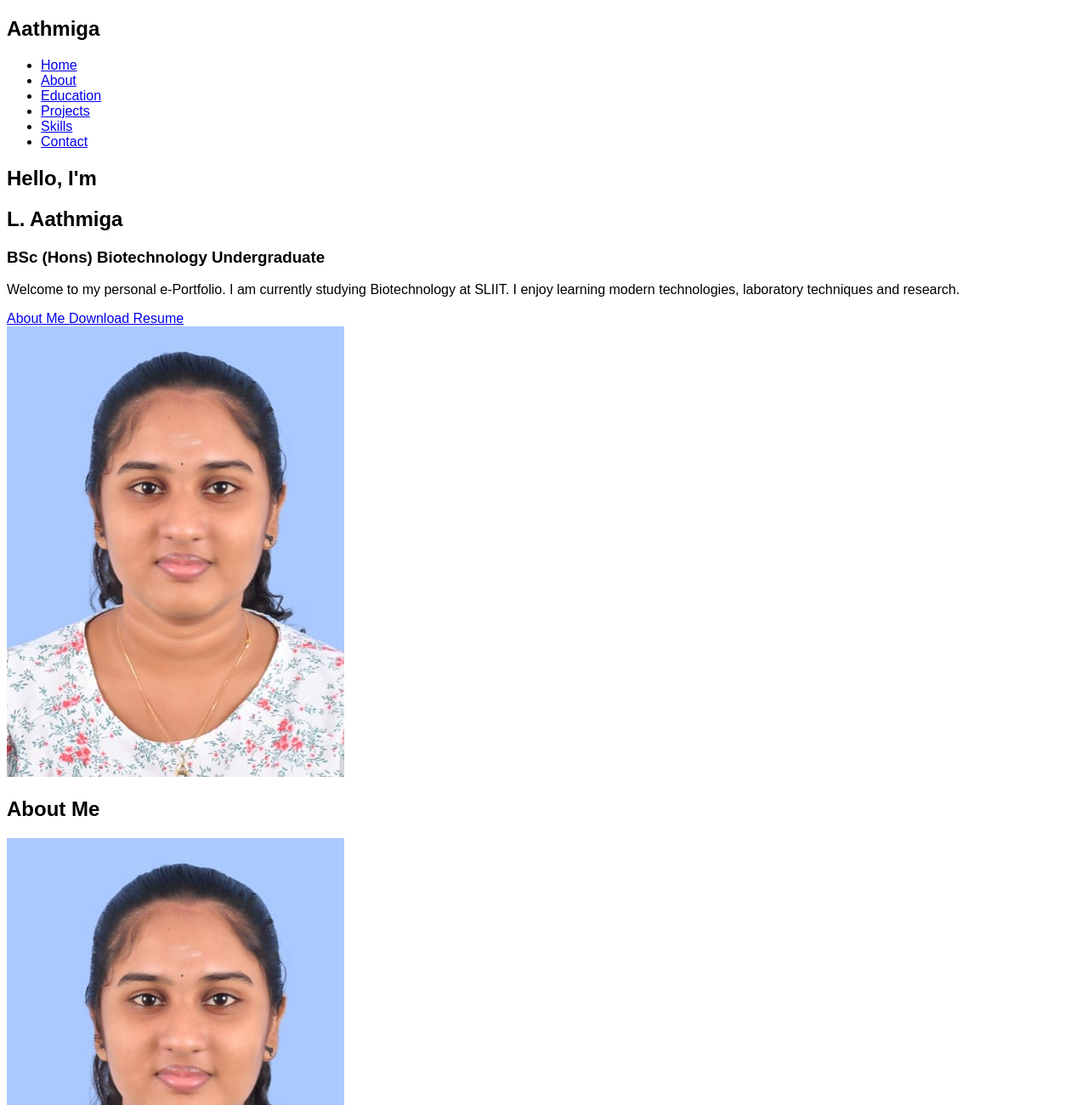
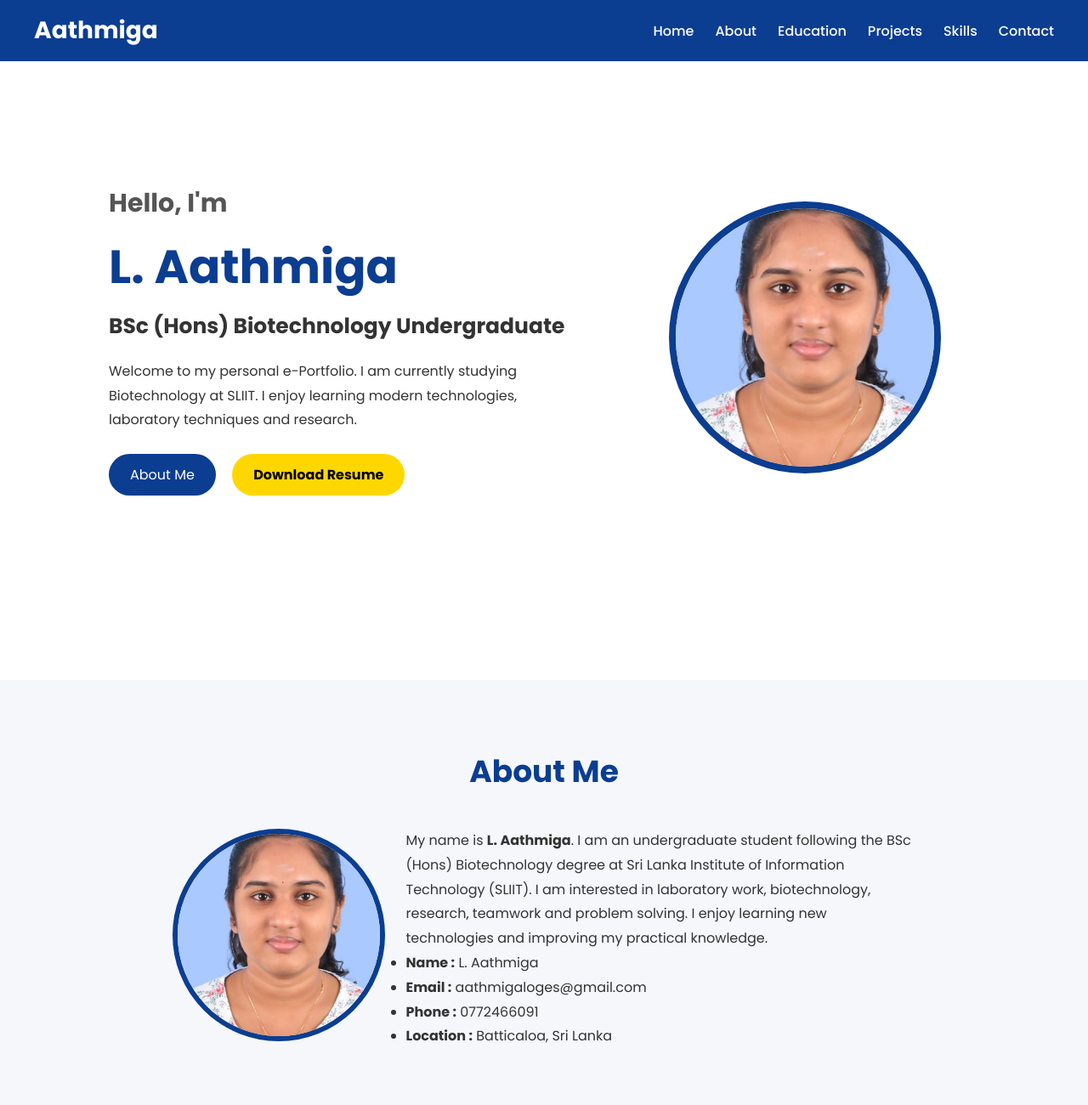
Before and after one commit to Aathmiga02/Aathmiga02.github.io, a plain HTML site: page index.html in a window 1280 px wide. Shown: the top 1300 px of the page at 85% size. Drawn offline with Linux system fonts and the light colour scheme.

Commit message:
Refactor CSS for layout and styling improvements

```diff
--- a/style.css
+++ b/style.css
@@ -1,3 +1,231 @@
+*{
+margin:0;
+padding:0;
+box-sizing:border-box;
+font-family:'Poppins',sans-serif;
+scroll-behavior:smooth;
+}
+
 body{
-font-family:Arial,sans-serif;
+background:#f5f7fb;
+color:#333;
 }
+
+header{
+position:fixed;
+width:100%;
+top:0;
+left:0;
+background:#0b3d91;
+padding:15px 40px;
+z-index:1000;
+}
+
+.navbar{
+display:flex;
+justify-content:space-between;
+align-items:center;
+}
+
+.logo h2{
+color:white;
+font-size:28px;
+}
+
+.nav-links{
+display:flex;
+list-style:none;
+}
+
+.nav-links li{
+margin-left:25px;
+}
+
+.nav-links a{
+color:white;
+text-decoration:none;
+font-weight:500;
+transition:.3s;
+}
+
+.nav-links a:hover{
+color:#ffd700;
+}
+
+.hero{
+display:flex;
+justify-content:space-between;
+align-items:center;
+padding:140px 10%;
+min-height:100vh;
+background:white;
+}
+
+.hero-text{
+width:55%;
+}
+
+.hero-text h1{
+font-size:30px;
+color:#555;
+}
+
+.hero-text h2{
+font-size:55px;
+color:#0b3d91;
+margin:10px 0;
+}
+
+.hero-text h3{
+font-size:25px;
+margin-bottom:20px;
+}
+
+.hero-text p{
+line-height:1.8;
+margin-bottom:25px;
+}
+
+.hero-image{
+width:40%;
+text-align:center;
+}
+
+.hero-image img{
+width:320px;
+height:320px;
+border-radius:50%;
+object-fit:cover;
+border:8px solid #0b3d91;
+}
+
+.btn{
+display:inline-block;
+padding:12px 25px;
+background:#0b3d91;
+color:white;
+text-decoration:none;
+border-radius:30px;
+margin-right:15px;
+}
+
+.btn:hover{
+background:#072b67;
+}
+
+.btn2{
+display:inline-block;
+padding:12px 25px;
+background:#ffd700;
+color:black;
+text-decoration:none;
+border-radius:30px;
+font-weight:bold;
+}section{
+padding:80px 10%;
+}
+
+.title{
+text-align:center;
+font-size:36px;
+color:#0b3d91;
+margin-bottom:40px;
+}
+
+.about-container,
+.edu-box,
+.project-container,
+.hobby-container{
+display:flex;
+justify-content:center;
+gap:25px;
+flex-wrap:wrap;
+}
+
+.about-image img{
+width:250px;
+height:250px;
+border-radius:50%;
+object-fit:cover;
+border:6px solid #0b3d91;
+}
+
+.about-text{
+max-width:600px;
+line-height:1.8;
+}
+
+.card{
+background:white;
+padding:25px;
+border-radius:15px;
+box-shadow:0 5px 15px rgba(0,0,0,.1);
+width:300px;
+transition:.3s;
+}
+
+.card:hover{
+transform:translateY(-8px);
+}
+
+.skills-container{
+display:flex;
+flex-wrap:wrap;
+justify-content:center;
+gap:15px;
+}
+
+.skill{
+background:#0b3d91;
+color:white;
+padding:12px 20px;
+border-radius:25px;
+}
+
+.contact-box{
+background:white;
+padding:30px;
+border-radius:15px;
+box-shadow:0 5px 15px rgba(0,0,0,.1);
+max-width:700px;
+margin:auto;
+line-height:2;
+}
+
+footer{
+background:#0b3d91;
+color:white;
+text-align:center;
+padding:20px;
+margin-top:40px;
+}
+
+@media(max-width:768px){
+
+.hero{
+flex-direction:column;
+text-align:center;
+}
+
+.hero-text,
+.hero-image{
+width:100%;
+}
+
+.hero-image img{
+width:220px;
+height:220px;
+margin-top:20px;
+}
+
+.navbar{
+flex-direction:column;
+}
+
+.nav-links{
+flex-wrap:wrap;
+justify-content:center;
+margin-top:10px;
+}
+
+}
```
